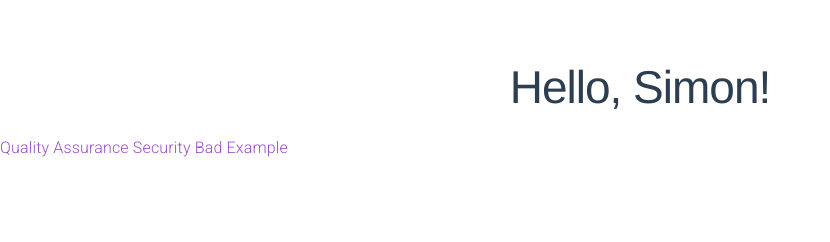
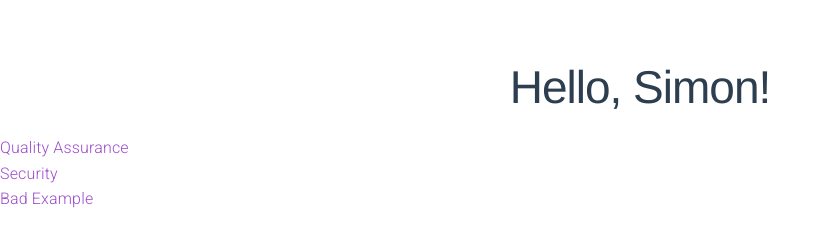
Before and after one commit to m-baqir/MyFirstVite1, a website built with Vite: page hellovite/index.html in a window 1280 px wide. Shown: the whole page, without its empty margins (0-830 px from the left). Built offline with nearby package versions, Linux system fonts and the light colour scheme.

Commit message:
Update index.html

```diff
--- a/hellovite/index.html
+++ b/hellovite/index.html
@@ -14,9 +14,9 @@
 <body>
   <div id="app"></div>
   <script type="module" src="/main.js"></script>
-  <a href="qa/index.html">Quality Assurance</a>
-  <a href="security/index.html">Security</a>
-  <a href="badexample/index.html">Bad Example</a>
+  <a href="qa/index.html">Quality Assurance</a><br>
+  <a href="security/index.html">Security</a><br>
+  <a href="badexample/index.html">Bad Example</a><br>
 </body>
 
 </html>
```
